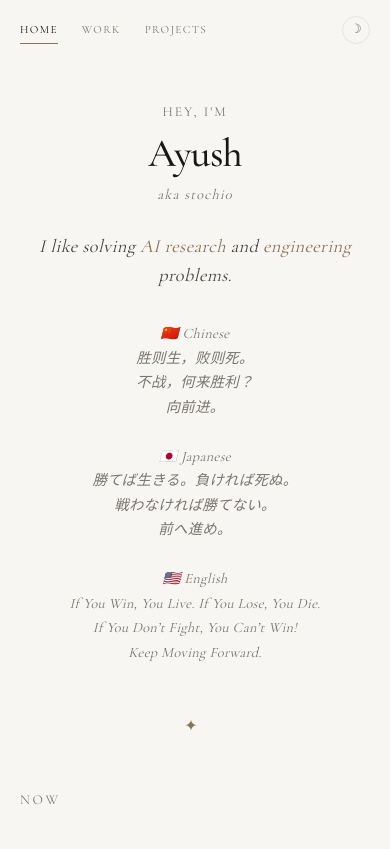
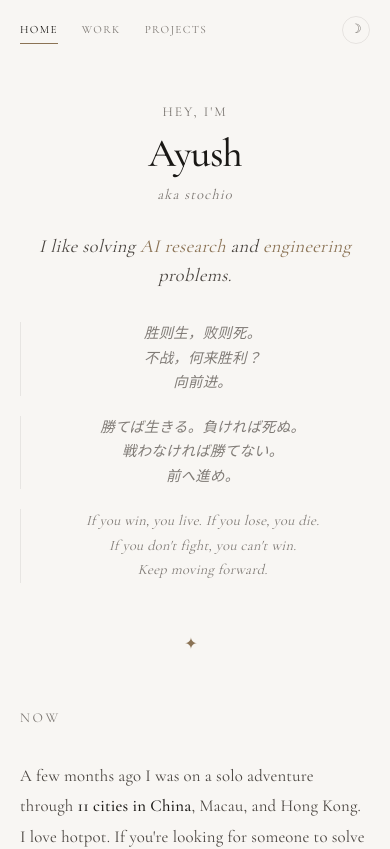
Before and after one commit to stochi0/personal-page, a Next.js app: page / in a window 390 px wide. Shown: the top 849 px of the page. Built offline with nearby package versions, Linux system fonts and the light colour scheme.

Commit message:
Implement hero quotes feature on homepage; update profile data structure to support multiple quotes and adjust styles for responsive layout.

```diff
--- a/src/app/globals.css
+++ b/src/app/globals.css
@@ -668,6 +668,28 @@ html.light .craft-card-featured {
   letter-spacing: 0.02em;
 }
 
+/* Hero quotes layout (keeps footer-quote typography) */
+.hero-quotes {
+  display: grid;
+  grid-template-columns: 1fr;
+  gap: 1.25rem;
+  align-items: start;
+}
+
+.hero-quote {
+  margin: 0;
+  padding: 0 0 0 0.9rem;
+  border-left: 1px solid var(--border-color);
+  opacity: 0.95;
+}
+
+@media (min-width: 768px) {
+  .hero-quotes {
+    grid-template-columns: repeat(3, minmax(0, 1fr));
+    gap: 1.5rem;
+  }
+}
+
 /* ========================================
    SCROLL TO TOP
    ======================================== */
--- a/src/app/page.tsx
+++ b/src/app/page.tsx
@@ -46,11 +46,19 @@ export default function Home() {
             {renderBio(paragraph)}
           </p>
         ))}
-        {profile.heroQuote && (
-          <p className="footer-quote" style={{ marginTop: "2rem", whiteSpace: "pre-line" }}>
-            {profile.heroQuote}
-          </p>
-        )}
+        {profile.heroQuotes?.length ? (
+          <div className="hero-quotes" style={{ marginTop: "2rem" }}>
+            {profile.heroQuotes.map((quote, i) => (
+              <p
+                key={i}
+                className="footer-quote hero-quote"
+                style={{ whiteSpace: "pre-line" }}
+              >
+                {quote}
+              </p>
+            ))}
+          </div>
+        ) : null}
       </header>
 
       <div className="star">✦</div>
--- a/src/content/profile.ts
+++ b/src/content/profile.ts
@@ -26,22 +26,18 @@ export const profile = {
     "I like solving {AI research} and {engineering} problems.",
   ],
 
-  // Home page quote (Hero)
-  heroQuote:
-    `🇨🇳 Chinese
-胜则生，败则死。
+  // Home page quotes (Hero) — ordered: Chinese, Japanese, English
+  heroQuotes: [
+    `胜则生，败则死。
 不战，何来胜利？
-向前进。
-
-🇯🇵 Japanese
-勝てば生きる。負ければ死ぬ。
+向前进。`,
+    `勝てば生きる。負ければ死ぬ。
 戦わなければ勝てない。
-前へ進め。
-
-🇺🇸 English
-If You Win, You Live. If You Lose, You Die.
-If You Don’t Fight, You Can’t Win!
-Keep Moving Forward.`,
+前へ進め。`,
+    `If you win, you live. If you lose, you die.
+If you don't fight, you can't win.
+Keep moving forward.`,
+  ],
 
   // Footer quote
   footerQuote: "Game Is Game.",
```
